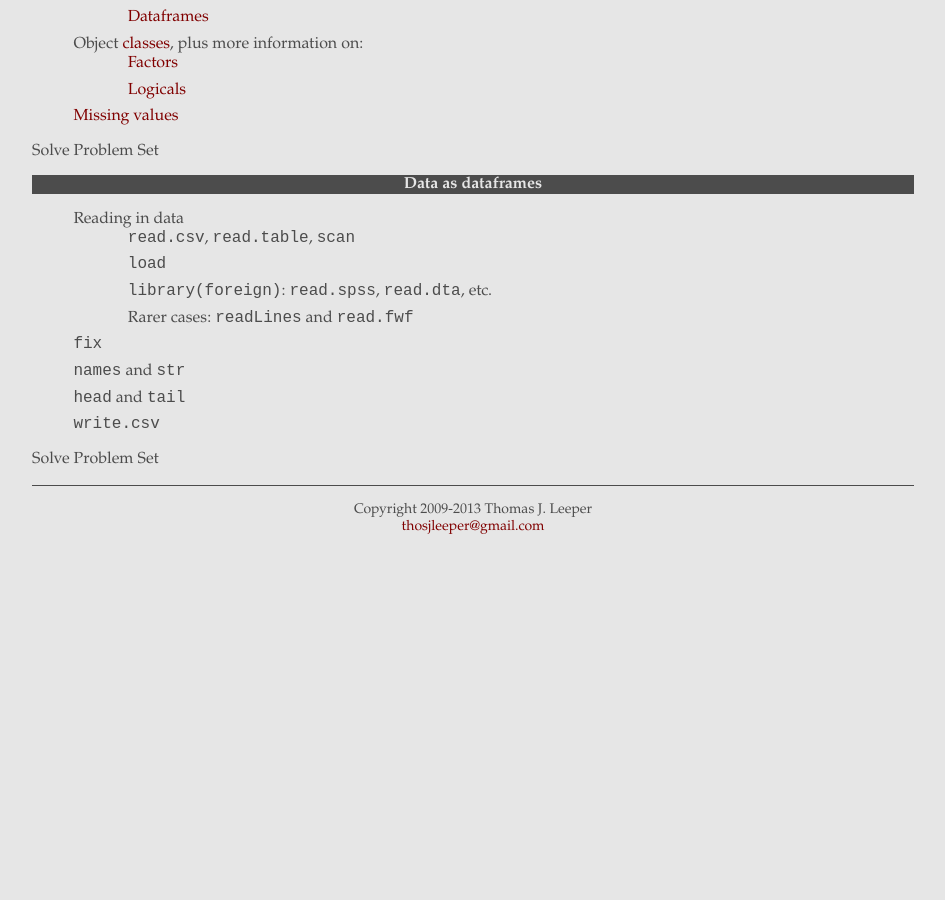
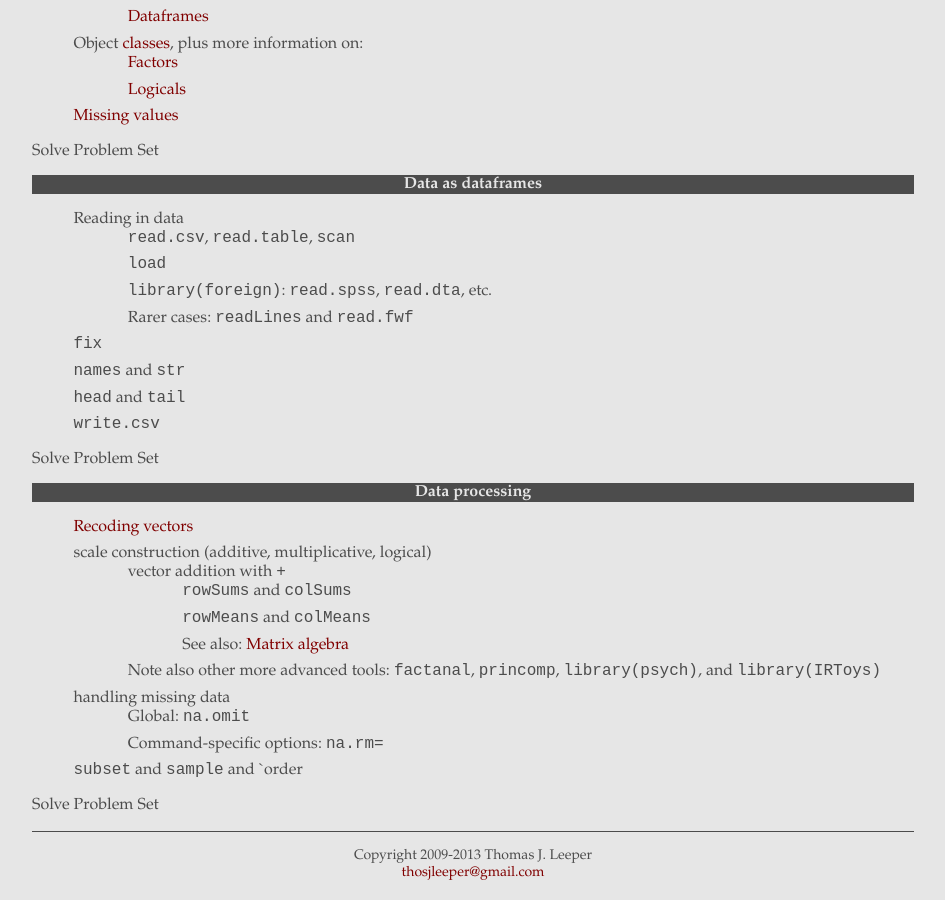
Before and after one commit to leeper/Rcourse, a Jekyll site: the page built from CourseOutline.md, in a window 1280 px wide and 900 px high, scrolled down 1168 px. Shown: the whole window, without its empty margins (167-1112 px from the left). Built offline with Jekyll 4.4.1, drawn with Linux system fonts in a browser that asks for light colours; before the commit the page ends 1722 px from its top, so only the background shows below that.

Commit message:
more tests

```diff
--- a/CourseOutline.md
+++ b/CourseOutline.md
@@ -67,3 +67,18 @@ Solve Problem Set
 * `write.csv`
 
 Solve Problem Set
+
+## Data processing ##
+* [Recoding vectors](Scripts/recoding.r)
+* scale construction (additive, multiplicative, logical)
+  * vector addition with `+`
+    * `rowSums` and `colSums`
+    * `rowMeans` and `colMeans`
+    * See also: [Matrix algebra](Scripts/matrixalgebra.r)
+  * Note also other more advanced tools: `factanal`, `princomp`, `library(psych)`, and `library(IRToys)`
+* handling missing data
+  * Global: `na.omit`
+  * Command-specific options: `na.rm=`
+* `subset` and `sample` and `order
+
+Solve Problem Set
```
